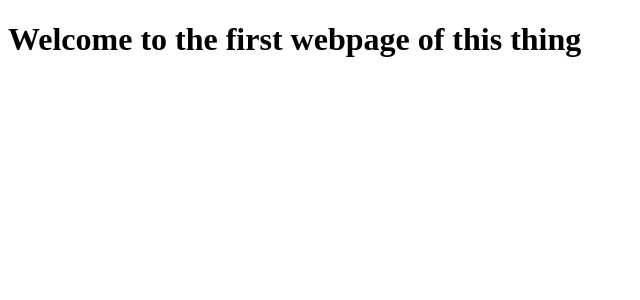
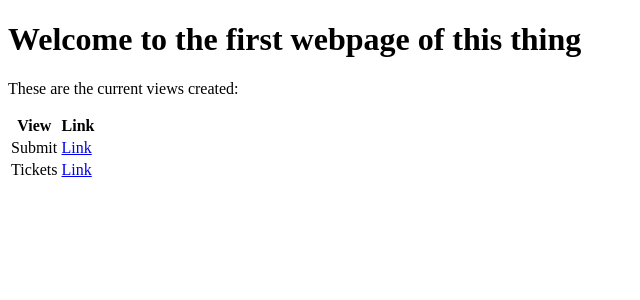
Before and after one commit to Andrescc143/self-paced-learning, a Django app: page / in a window 1280 px wide. Shown: the top 300 px of the page, without its empty margins (0-640 px from the left). Run offline with Django 4.2, Linux system fonts and the light colour scheme.

Commit message:
The views Submit and Tickets views were created. The Ticket model was createda as well to use with the webapp

```diff
--- a/web-development/backend/django/pluralsight-templates/ticketing/ticketing/settings.py
+++ b/web-development/backend/django/pluralsight-templates/ticketing/ticketing/settings.py
@@ -37,7 +37,7 @@ INSTALLED_APPS = [
     'django.contrib.sessions',
     'django.contrib.messages',
     'django.contrib.staticfiles',
-    'ticketing'
+    'ticketing',
 ]
 
 MIDDLEWARE = [
--- a/web-development/backend/django/pluralsight-templates/ticketing/ticketing/templates/index.html
+++ b/web-development/backend/django/pluralsight-templates/ticketing/ticketing/templates/index.html
@@ -8,5 +8,22 @@
 </head>
 <body>
     <h1>Welcome to the first webpage of this thing</h1>
+    <p>
+        These are the current views created:
+        <table>
+            <tr>
+                <th>View</th>
+                <th>Link</th>
+            </tr>
+            <tr>
+                <td>Submit</td>
+                <td><a href="{% url 'submit' %}">Link</a></td>
+            </tr>
+            <tr>
+                <td>Tickets</td>
+                <td><a href="{% url 'tickets' %}">Link</a></td>
+            </tr>
+        </table>
+    </p>
 </body>
 </html>
--- a/web-development/backend/django/pluralsight-templates/ticketing/ticketing/urls.py
+++ b/web-development/backend/django/pluralsight-templates/ticketing/ticketing/urls.py
@@ -17,7 +17,10 @@ from django.contrib import admin
 from django.urls import path
 from . import views
 
+
 urlpatterns = [
     path('admin/', admin.site.urls),
-    path('', views.index, name='index')
+    path('', views.index, name='index'),
+    path('submit/', views.submit, name='submit'),
+    path('tickets/', views.tickets, name='tickets')
 ]
--- a/web-development/backend/django/pluralsight-templates/ticketing/ticketing/views.py
+++ b/web-development/backend/django/pluralsight-templates/ticketing/ticketing/views.py
@@ -4,3 +4,11 @@ from django.shortcuts import render
 
 def index(request):
     return render(request, 'index.html')
+
+
+def submit(request):
+    return render(request, 'submit.html')
+
+
+def tickets(request):
+    return render(request, 'tickets.html')
```
Also changed, not shown: web-development/backend/django/pluralsight-templates/ticketing/ticketing/models.py (added, +10 -0 lines), web-development/backend/django/pluralsight-templates/ticketing/ticketing/templates/submit.html (added, +15 -0 lines), web-development/backend/django/pluralsight-templates/ticketing/ticketing/templates/tickets.html (added, +15 -0 lines), web-development/backend/django/pluralsight-templates/ticketing/db.sqlite3 (deleted).
